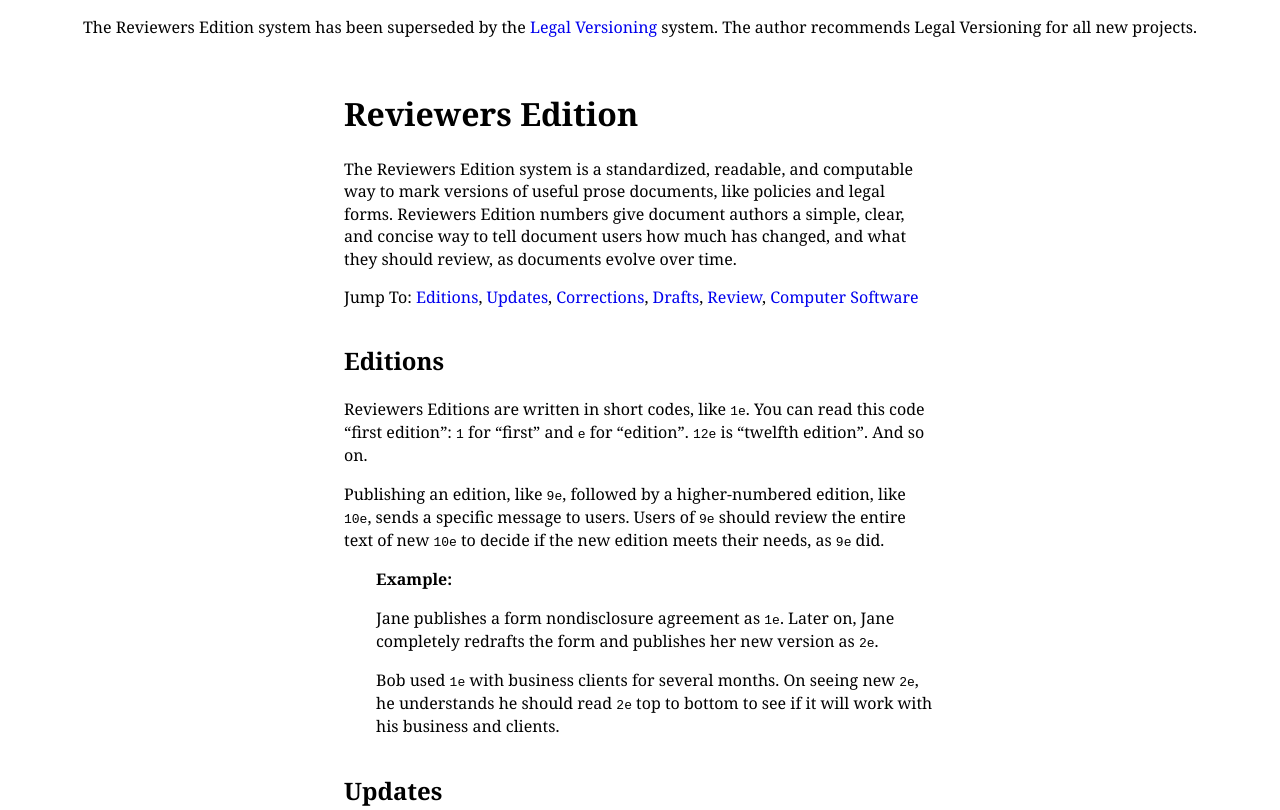
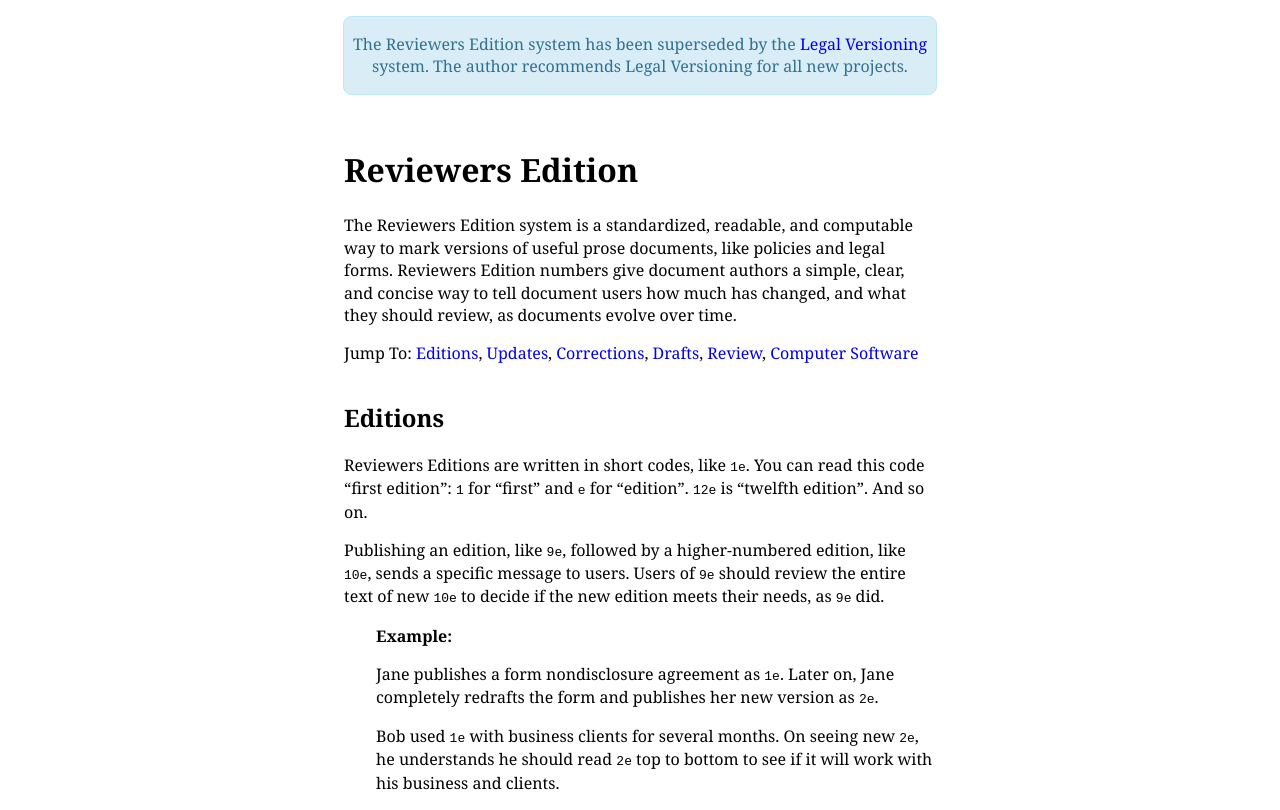
Before and after one commit to kemitchell/reviewersedition.org, a plain HTML site: page index.html in a window 1280 px wide. Shown: the top 810 px of the page. Drawn offline with Linux system fonts and the light colour scheme.

Commit message:
Style deprecation notice

```diff
--- a/index.html
+++ b/index.html
@@ -7,7 +7,7 @@
 </head>
 
 <body>
-  <aside>
+  <aside class="deprecation">
     <p>The Reviewers Edition system has been superseded by the <a href="https://legalversioning.com">Legal Versioning</a> system.  The author recommends Legal Versioning for all new projects.</p>
   </aside>
   <header role=banner>
--- a/styles.css
+++ b/styles.css
@@ -4,6 +4,7 @@ html {
   font-family: "Century Schoolbook", Georgia, Times, serif;
 }
 
+.deprecation,
 header[role=banner],
 main[role=main],
 nav[role=navigation],
@@ -13,7 +14,18 @@ footer[role=contentinfo] {
   text-align: left;
 }
 
+.deprecation {
+  background-color: #d9edf7;
+  border: 1px solid transparent;
+  border-color: #bce8f1;
+  border-radius: 1ex;
+  color: #31708f;
+  margin-top: 1rem;
+  text-align: center;
+}
+
 @media screen {
+  .deprecation,
   header[role=banner],
   main[role=main],
   nav[role=navigation],
```
